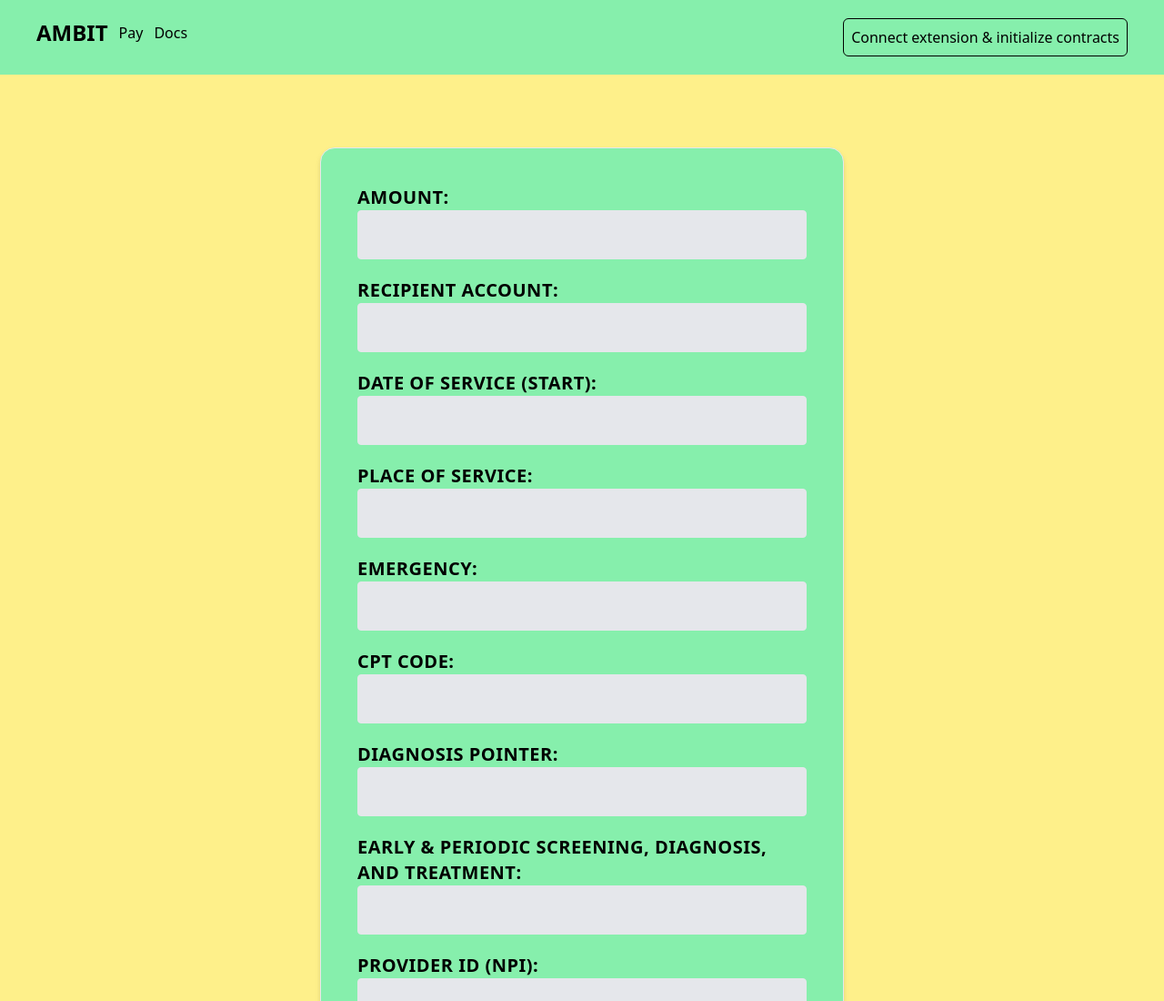
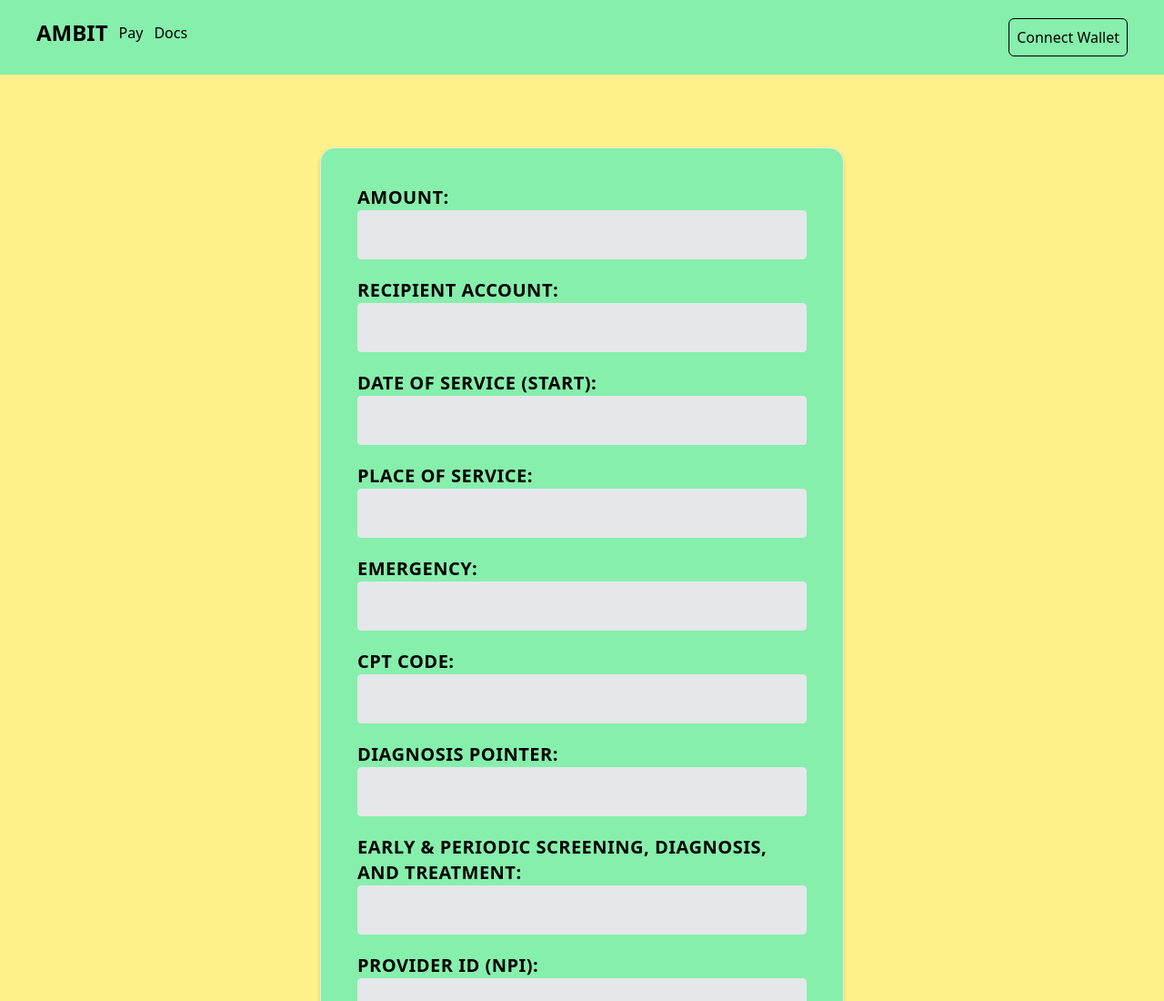
Before and after one commit to ambitpay/ambit_celo, a website with bundled scripts: page webpage/index.html in a window 1280 px wide. Shown: the top 1100 px of the page at 91% size. Built offline with nearby package versions, Linux system fonts and the light colour scheme.

Commit message:
fix: short text in button

```diff
--- a/webpage/index.html
+++ b/webpage/index.html
@@ -18,7 +18,7 @@
     </div>
     <div>
       <button type="button" id="login" class="border border-black rounded-md px-2 py-2">
-        Connect extension & initialize contracts
+        Connect Wallet
       </button>
     </div>
   </header>
```
